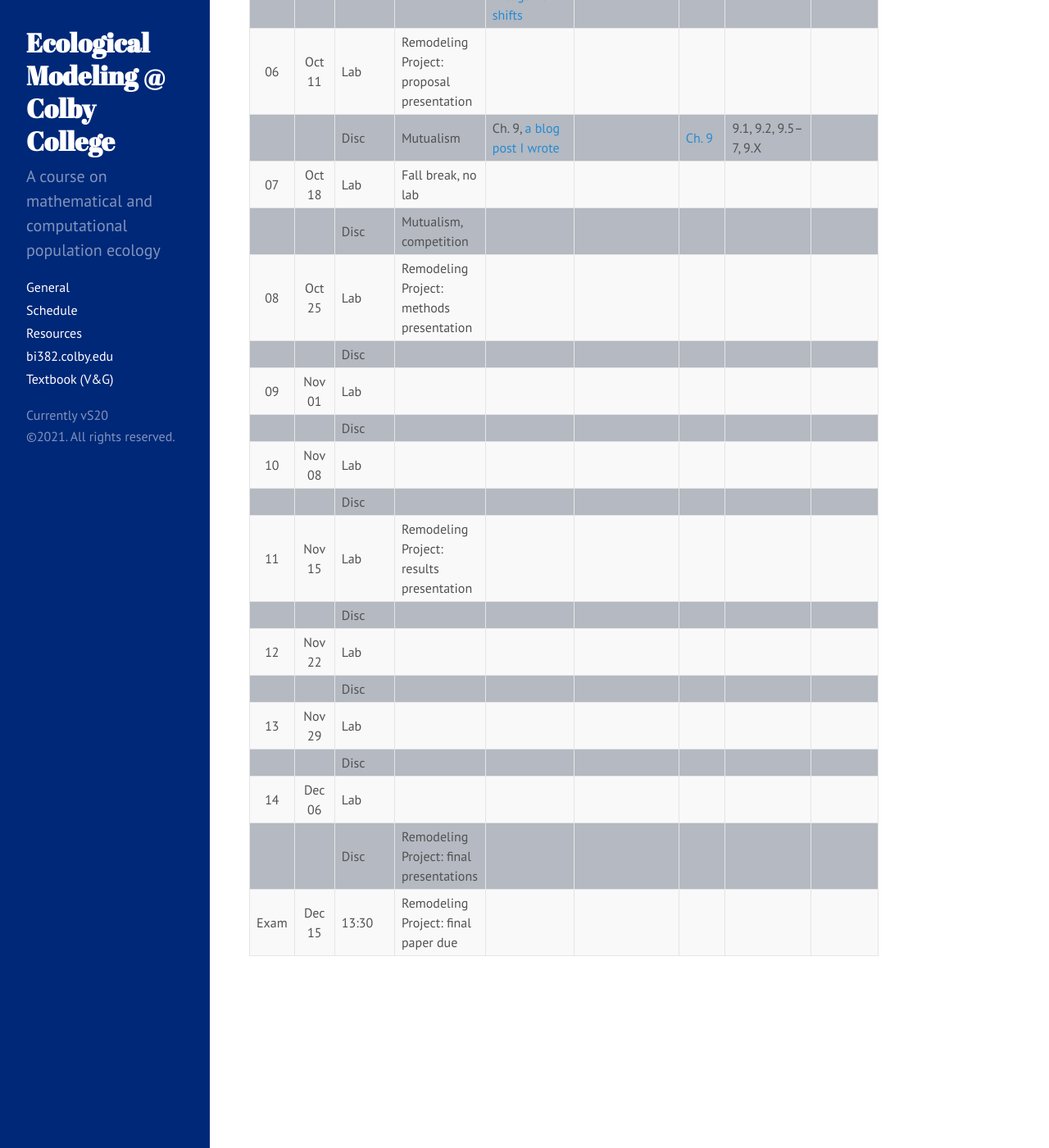
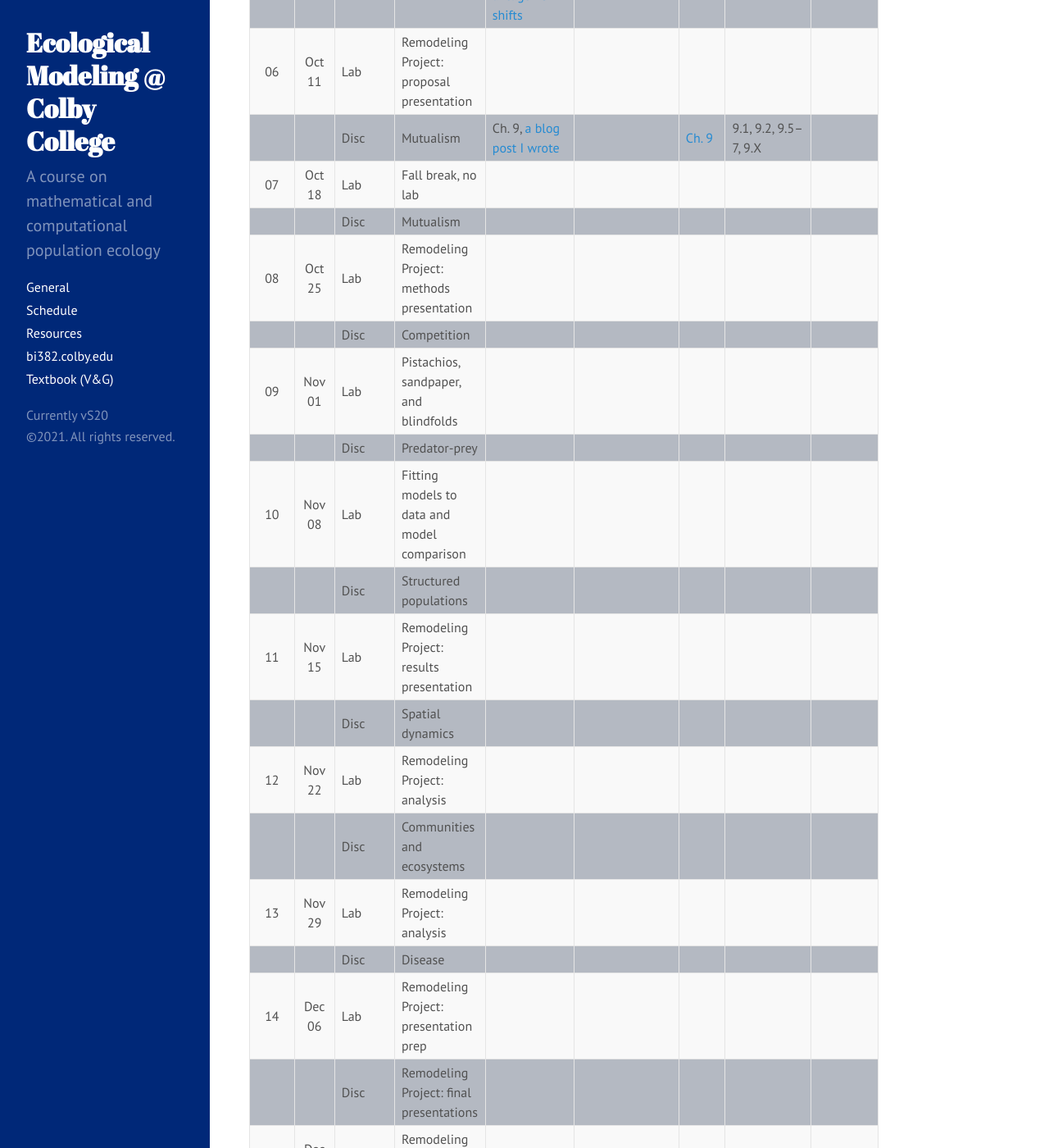
Before and after one commit to ColbyEcology/colbyecology.github.io, a Jekyll site: the page built from Schedule.md, in a window 1280 px wide and 1400 px high, scrolled down 1275 px. Shown: the whole window at 82% size. Built offline with Jekyll 4.4.1, drawn with Linux system fonts in a browser that asks for light colours.

Commit message:
schedule for remainder of the semester

```diff
--- a/Schedule.md
+++ b/Schedule.md
@@ -42,20 +42,20 @@ title: "Schedule"
 | 06   | Oct 11 |   Lab   | Remodeling Project: proposal presentation                               |                                                                                                                                                                                                                                                                                                           |                                                                                        |                                                                                         |                                                                                                                                                                        |                                                   |
 |      |        |  Disc   | Mutualism                                                               | Ch. 9, [a blog post I wrote](https://dynamicecology.wordpress.com/2020/08/20/passing-the-mutualism-buck-why-have-theoretical-textbooks-largely-ignored-mutualism/)                                                                                                                                        |                                                                                        | [Ch. 9](../Assignments/LectureProblemSets/Ch09_ProblemNotes.html)                       | 9.1, 9.2, 9.5–7, 9.X                                                                                                                                                   |                                                   |
 | 07   | Oct 18 |   Lab   | Fall break, no lab                                                      |                                                                                                                                                                                                                                                                                                           |                                                                                        |                                                                                         |                                                                                                                                                                        |                                                   |
-|      |        |  Disc   | Mutualism, competition                                                  |                                                                                                                                                                                                                                                                                                           |                                                                                        |                                                                                         |                                                                                                                                                                        |                                                   |
+|      |        |  Disc   | Mutualism                                                               |                                                                                                                                                                                                                                                                                                           |                                                                                        |                                                                                         |                                                                                                                                                                        |                                                   |
 | 08   | Oct 25 |   Lab   | Remodeling Project: methods presentation                                |                                                                                                                                                                                                                                                                                                           |                                                                                        |                                                                                         |                                                                                                                                                                        |                                                   |
-|      |        |  Disc   |                                                                         |                                                                                                                                                                                                                                                                                                           |                                                                                        |                                                                                         |                                                                                                                                                                        |                                                   |
-| 09   | Nov 01 |   Lab   |                                                                         |                                                                                                                                                                                                                                                                                                           |                                                                                        |                                                                                         |                                                                                                                                                                        |                                                   |
-|      |        |  Disc   |                                                                         |                                                                                                                                                                                                                                                                                                           |                                                                                        |                                                                                         |                                                                                                                                                                        |                                                   |
-| 10   | Nov 08 |   Lab   |                                                                         |                                                                                                                                                                                                                                                                                                           |                                                                                        |                                                                                         |                                                                                                                                                                        |                                                   |
-|      |        |  Disc   |                                                                         |                                                                                                                                                                                                                                                                                                           |                                                                                        |                                                                                         |                                                                                                                                                                        |                                                   |
+|      |        |  Disc   | Competition                                                             |                                                                                                                                                                                                                                                                                                           |                                                                                        |                                                                                         |                                                                                                                                                                        |                                                   |
+| 09   | Nov 01 |   Lab   | Pistachios, sandpaper, and blindfolds                                   |                                                                                                                                                                                                                                                                                                           |                                                                                        |                                                                                         |                                                                                                                                                                        |                                                   |
+|      |        |  Disc   | Predator-prey                                                           |                                                                                                                                                                                                                                                                                                           |                                                                                        |                                                                                         |                                                                                                                                                                        |                                                   |
+| 10   | Nov 08 |   Lab   | Fitting models to data and model comparison                             |                                                                                                                                                                                                                                                                                                           |                                                                                        |                                                                                         |                                                                                                                                                                        |                                                   |
+|      |        |  Disc   | Structured populations                                                  |                                                                                                                                                                                                                                                                                                           |                                                                                        |                                                                                         |                                                                                                                                                                        |                                                   |
 | 11   | Nov 15 |   Lab   | Remodeling Project: results presentation                                |                                                                                                                                                                                                                                                                                                           |                                                                                        |                                                                                         |                                                                                                                                                                        |                                                   |
-|      |        |  Disc   |                                                                         |                                                                                                                                                                                                                                                                                                           |                                                                                        |                                                                                         |                                                                                                                                                                        |                                                   |
-| 12   | Nov 22 |   Lab   |                                                                         |                                                                                                                                                                                                                                                                                                           |                                                                                        |                                                                                         |                                                                                                                                                                        |                                                   |
-|      |        |  Disc   |                                                                         |                                                                                                                                                                                                                                                                                                           |                                                                                        |                                                                                         |                                                                                                                                                                        |                                                   |
-| 13   | Nov 29 |   Lab   |                                                                         |                                                                                                                                                                                                                                                                                                           |                                                                                        |                                                                                         |                                                                                                                                                                        |                                                   |
-|      |        |  Disc   |                                                                         |                                                                                                                                                                                                                                                                                                           |                                                                                        |                                                                                         |                                                                                                                                                                        |                                                   |
-| 14   | Dec 06 |   Lab   |                                                                         |                                                                                                                                                                                                                                                                                                           |                                                                                        |                                                                                         |                                                                                                                                                                        |                                                   |
+|      |        |  Disc   | Spatial dynamics                                                        |                                                                                                                                                                                                                                                                                                           |                                                                                        |                                                                                         |                                                                                                                                                                        |                                                   |
+| 12   | Nov 22 |   Lab   | Remodeling Project: analysis                                            |                                                                                                                                                                                                                                                                                                           |                                                                                        |                                                                                         |                                                                                                                                                                        |                                                   |
+|      |        |  Disc   | Communities and ecosystems                                              |                                                                                                                                                                                                                                                                                                           |                                                                                        |                                                                                         |                                                                                                                                                                        |                                                   |
+| 13   | Nov 29 |   Lab   | Remodeling Project: analysis                                            |                                                                                                                                                                                                                                                                                                           |                                                                                        |                                                                                         |                                                                                                                                                                        |                                                   |
+|      |        |  Disc   | Disease                                                                 |                                                                                                                                                                                                                                                                                                           |                                                                                        |                                                                                         |                                                                                                                                                                        |                                                   |
+| 14   | Dec 06 |   Lab   | Remodeling Project: presentation prep                                   |                                                                                                                                                                                                                                                                                                           |                                                                                        |                                                                                         |                                                                                                                                                                        |                                                   |
 |      |        |  Disc   | Remodeling Project: final presentations                                 |                                                                                                                                                                                                                                                                                                           |                                                                                        |                                                                                         |                                                                                                                                                                        |                                                   |
 | Exam | Dec 15 |  13:30  | Remodeling Project: final paper due                                     |                                                                                                                                                                                                                                                                                                           |                                                                                        |                                                                                         |                                                                                                                                                                        |                                                   |
 
```
